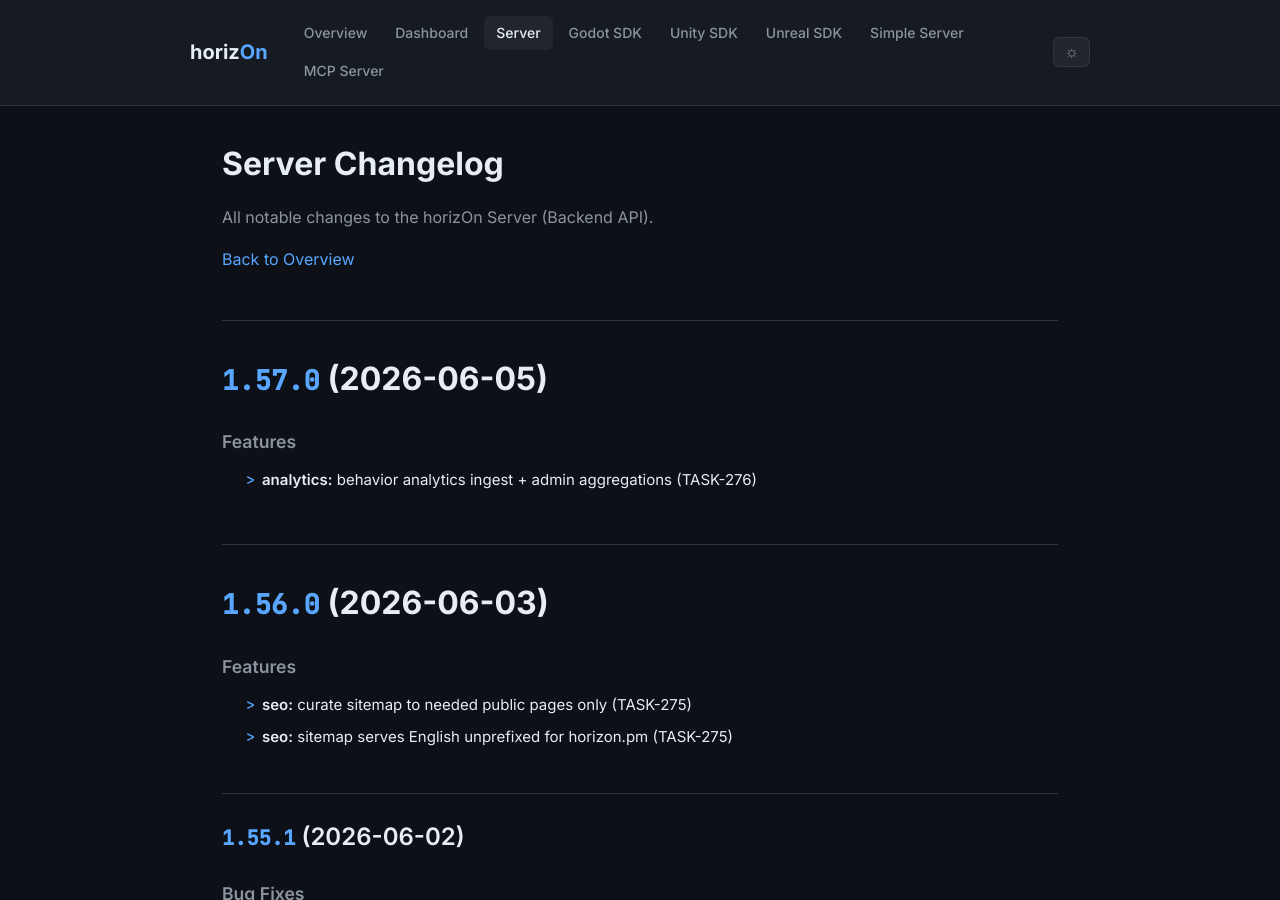
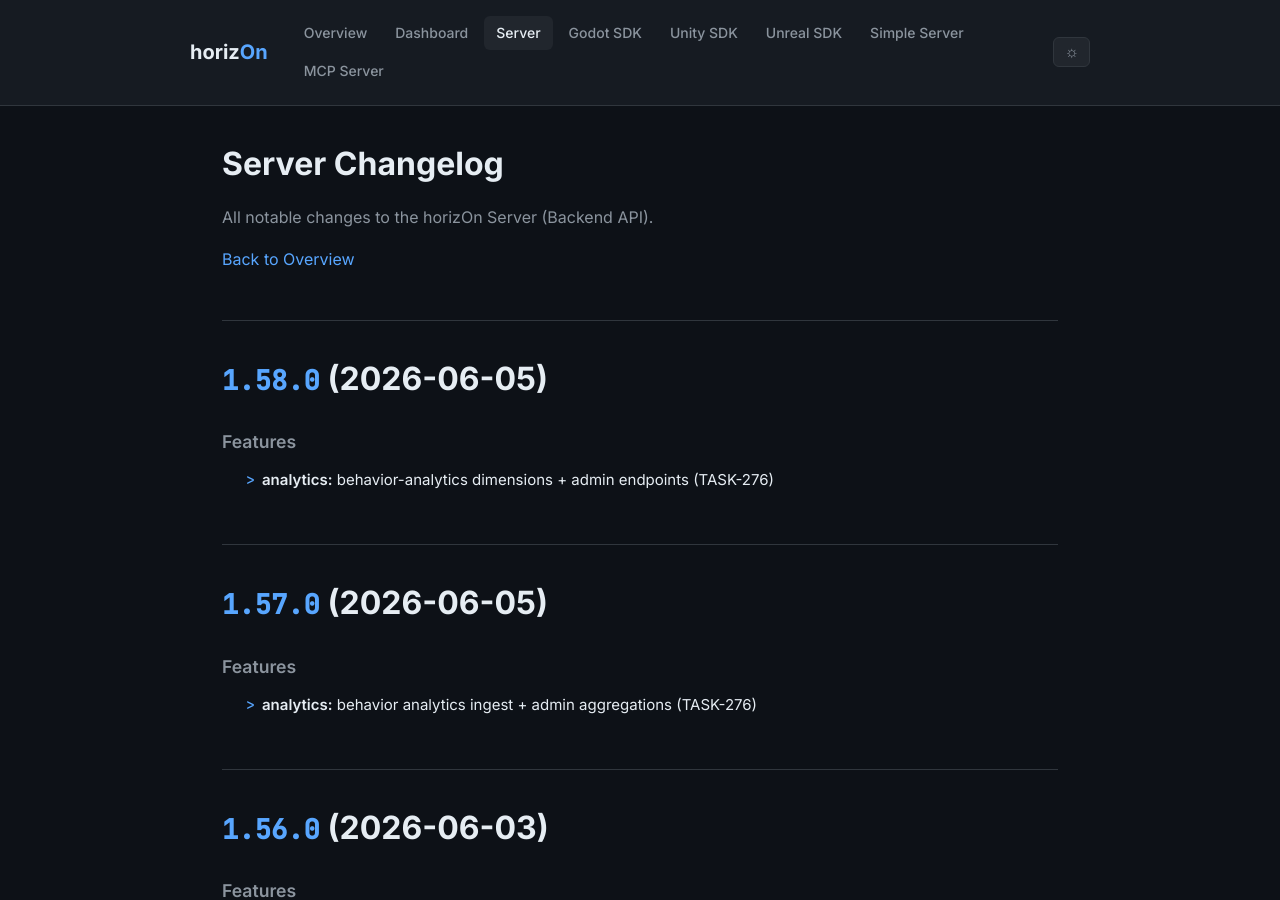
Before and after one commit to ProjectMakersDE/horizOn-Changelog, a Jekyll site: the page built from server-changelog.md, in a window 1280 px wide and 900 px high. Built offline with Jekyll 4.4.1, drawn with Linux system fonts in a browser that asks for light colours.

Commit message:
chore: sync changelogs [skip ci]

```diff
--- a/server-changelog.md
+++ b/server-changelog.md
@@ -8,6 +8,13 @@ title: Server Changelog
 All notable changes to the horizOn Server (Backend API).
 
 [Back to Overview](.)
+
+# [1.58.0](https://github.com/ProjectMakersDE/horizOn-Server/compare/v1.57.0...v1.58.0) (2026-06-05)
+
+
+### Features
+
+* **analytics:** behavior-analytics dimensions + admin endpoints (TASK-276) ([b5cf553](https://github.com/ProjectMakersDE/horizOn-Server/commit/b5cf5537db60cdf59659fabdf60d83c03c8a8ddf))
 
 # [1.57.0](https://github.com/ProjectMakersDE/horizOn-Server/compare/v1.56.0...v1.57.0) (2026-06-05)
 
```
Also changed, not shown: index.md (+1 -1 lines).
